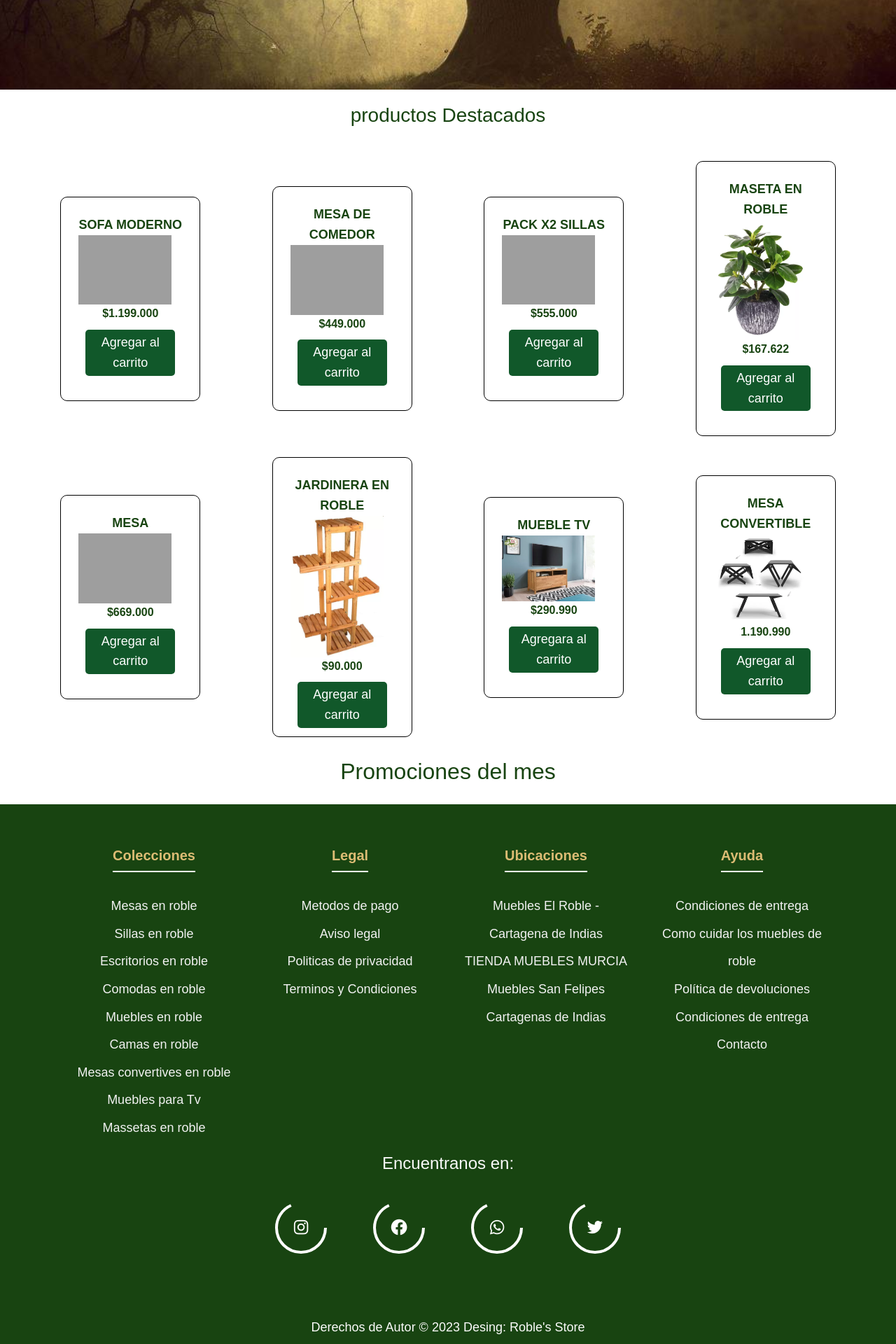
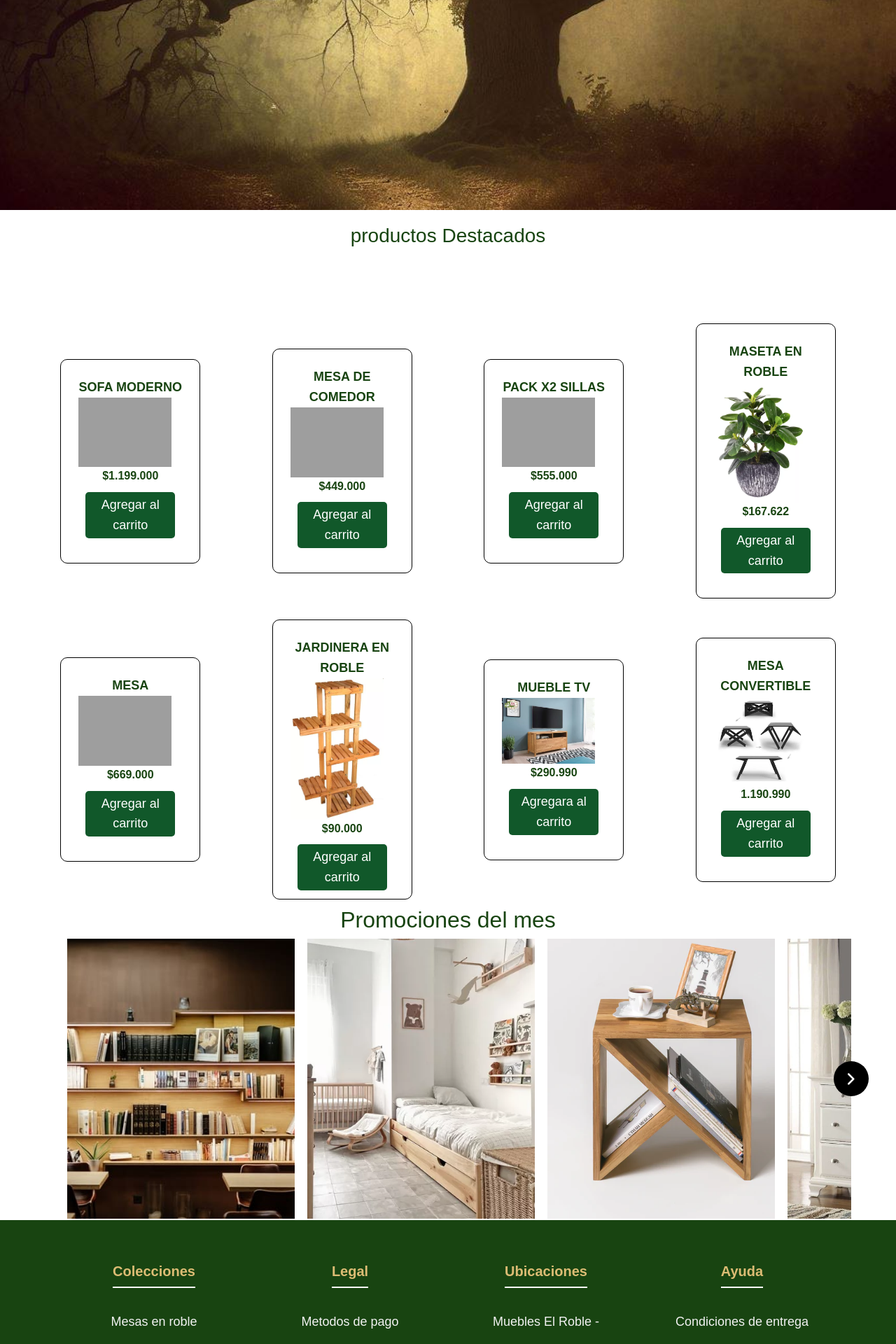
Before and after one commit to 11julio11/roble_store, a PHP site: page / in a window 1280 px wide. Shown: the part 520-2440 px from the top of the page at 70% size. Run offline with PHP 8.4, Linux system fonts and the light colour scheme; grey boxes are pictures that could not be loaded.

Commit message:
cambio del interfaz ,anexo de slider 30/11/2023

```diff
--- a/Arma tu mueble.html
+++ b/Arma tu mueble.html
@@ -13,7 +13,7 @@
 <body>
       <nav class="navbar navbar-light bg-light fixed-top">
         <div class="container-fluid">
-          <a class="navbar-brand" href="#"></a>
+          <a class="navbar-brand" href="/index.html">Arma tu mueble</a>
           <buttom class="navbar-toggler" type="button" data-bs-toggle="offcanvas" data-bs-target="#offcanvasNavbar" aria-controls="offcanvasNavbar">
             <span class="navbar-toggler-icon"></span>
           </buttom>
--- a/Promociones.html
+++ b/Promociones.html
@@ -15,7 +15,7 @@
 
   <nav class="navbar navbar-light bg-light fixed-top">
     <div class="container-fluid">
-      <a class="navbar-brand" href="#"></a>
+      <a class="navbar-brand" href="/index.html">Promociones</a>
       <buttom class="navbar-toggler" type="button" data-bs-toggle="offcanvas" data-bs-target="#offcanvasNavbar" aria-controls="offcanvasNavbar">
         <span class="navbar-toggler-icon"></span>
       </buttom>
@@ -59,7 +59,8 @@
     </div>
   </nav>
     <div>
-      <header><h1>Promociones</h1></header>
+      <header></header>
+      <h1 style="text-align: center;"></h1>
         <section class="contenedor">
           <!-- Contenedor de elementos -->
           <div class="contenedor-items">
--- a/contacto.html
+++ b/contacto.html
@@ -18,7 +18,7 @@
   <body>
       <nav class="navbar navbar-light bg-light fixed-top">
         <div class="container-fluid">
-          <a class="navbar-brand" href="#"></a>
+          <a class="navbar-brand" href="/index.html">Contacto</a>
           <buttom class="navbar-toggler" type="button" data-bs-toggle="offcanvas" data-bs-target="#offcanvasNavbar" aria-controls="offcanvasNavbar">
             <span class="navbar-toggler-icon"></span>
           </buttom>
--- a/css/carrito.css
+++ b/css/carrito.css
@@ -11,7 +11,7 @@
 /* Estilos generales para el cuerpo de la página */
 body {
   font-family: cooper, jumple, sans-serif;
-  background-color: #dcbc74;
+  background-color: #ffffff;
   color: #333;
 }
 
@@ -22,7 +22,8 @@ header {
   background-size: cover;
   background-position: center center;
   text-align: center;
-  padding: 300px;
+  padding: 30px;
+  height: 500px;
   background-color: #2233b4;
   color: #f4efef;
 }
--- a/css/index.css
+++ b/css/index.css
@@ -1,4 +1,5 @@
 @import url('https://fonts.googleapis.com/css2?family=Open+Sans:wght@300;400;500;600&family=Titillium+Web:wght@200;300;400;600;700&display=swap');
+
 
 /* Resetear los márgenes y el padding para todos los elementos */
 * {
@@ -13,6 +14,9 @@ body {
   font-family: Cooper, jumple, sans-serif;
   background-color:  #ffffff ;
   color: #184411;
+  align-items: center;
+  justify-content: center;
+  min-height: 100vh;
   line-height: 1.6;
   margin: 0;
 }
@@ -25,17 +29,14 @@ header{
   background-position: center center;
   background-size: cover;
   background-color: #22b424;
-  height: 100px;
+  height: 770px;
   color: #26600f;
-  padding: 299px;
+  padding: 30px;
   margin-top: 50px;
   text-align: center;
 }
 
 
-h2{
-  padding: 20px;
-}
 
 a{
   text-decoration: none;
@@ -60,7 +61,7 @@ h3{
 
 /* SECCION CONTENEDOR DE ITEMS */
 .contenedor .contenedor-items{
-  margin-top: 30px;
+  margin-top: 90px;
   display: grid;
   grid-template-columns: repeat(auto-fit, minmax(220px, 1fr));
   grid-gap:30px;
@@ -263,7 +264,7 @@ h3{
       justify-content: center;
   }
 
-  .product {
+  .item {
       width: 100%;
       text-align: center;
       margin-bottom: 20px;
@@ -283,7 +284,7 @@ h3{
       justify-content: center;
   }
 
-  .product {
+  .item {
       width: auto;
   }
 }
@@ -301,7 +302,7 @@ h3{
       justify-content: center;
   }
 
-  .product {
+  .item {
       width: auto;
   }
 }
@@ -374,14 +375,22 @@ svg circle {
 }
 
 
-
 footer {
   background-color: #184411;
   color: #fbfbfa;
   text-align: center;
   padding: 60px;
-  margin:auto;
-}
+  position: relative; /* Posicionamiento relativo */
+  bottom: 0; /* Colocar el footer en la parte inferior */
+  width: 100%; /* Ancho del 100% */
+ }
+
+ /* Estilo para dispositivos móviles */
+ @media screen and (max-width: 767px) {
+  footer {
+     padding: 40px; /* Ajustar el relleno para dispositivos más pequeños */
+  }
+ }
 
 .footer-row{
   display: flex;
@@ -447,7 +456,121 @@ footer {
 }
 
 /*estilos para productos del mes*/
-
+.caja {
+  width: 90%; /* Ancho de la caja */
+  height: 200px; /* Altura de la caja */
+  justify-content: center;
+  align-items: center;
+  margin: 0 auto; /* Margen automático en la izquierda y derecha */
+}
+.slider-wrapper {
+  position: relative;
+}
+.slider-wrapper .slide-button {
+  position: absolute;
+  top: 50%;
+  outline: none;
+  border: none;
+  height: 50px;
+  width: 50px;
+  z-index: 5;
+  color: #fff;
+  display: flex;
+  cursor: pointer;
+  font-size: 2.2rem;
+  background: #000;
+  align-items: center;
+  justify-content: center;
+  border-radius: 50%;
+  transform: translateY(-50%);
+}
+.slider-wrapper .slide-button:hover {
+  background: #404040;
+}
+.slider-wrapper .slide-button#prev-slide {
+  left: -25px;
+  display: none;
+}
+.slider-wrapper .slide-button#next-slide {
+  right: -25px;
+}
+.slider-wrapper .image-list {
+  display: grid;
+  grid-template-columns: repeat(10, 1fr);
+  gap: 18px;
+  font-size: 0;
+  list-style: none;
+  margin-bottom: 30px;
+  overflow-x: auto;
+  scrollbar-width: none;
+}
+.slider-wrapper .image-list::-webkit-scrollbar {
+  display: none;
+}
+.slider-wrapper .image-list .image-item {
+  width: 325px;
+  height: 400px;
+  object-fit: cover;
+}
+.container .slider-scrollbar {
+  height: 24px;
+  width: 100%;
+  display: flex;
+  align-items: center;
+}
+.slider-scrollbar .scrollbar-track {
+  background: #ccc;
+  width: 100%;
+  height: 2px;
+  display: flex;
+  align-items: center;
+  border-radius: 4px;
+  position: relative;
+}
+.slider-scrollbar:hover .scrollbar-track {
+  height: 4px;
+}
+.slider-scrollbar .scrollbar-thumb {
+  position: absolute;
+  background: #000;
+  top: 0;
+  bottom: 0;
+  width: 50%;
+  height: 100%;
+  cursor: grab;
+  border-radius: inherit;
+}
+.slider-scrollbar .scrollbar-thumb:active {
+  cursor: grabbing;
+  height: 8px;
+  top: -2px;
+}
+.slider-scrollbar .scrollbar-thumb::after {
+  content: "";
+  position: absolute;
+  left: 0;
+  right: 0;
+  top: -10px;
+  bottom: -10px;
+}
+/* Styles for mobile and tablets */
+@media only screen and (max-width: 1023px) {
+  .slider-wrapper .slide-button {
+    display: none !important;
+  }
+  .slider-wrapper .image-list {
+    gap: 10px;
+    margin-bottom: 15px;
+    scroll-snap-type: x mandatory;
+  }
+  .slider-wrapper .image-list .image-item {
+    width: 280px;
+    height: 380px;
+  }
+  .slider-scrollbar .scrollbar-thumb {
+    width: 20%;
+  }
+}
 
 /*.nav-prom{
   display: flex;
--- a/css/promociones.css
+++ b/css/promociones.css
@@ -24,13 +24,15 @@ header {
   background-repeat: no-repeat;
   background-size: cover;
   text-align: center;
-  padding: 250px;
+  padding: 30px;
   margin-top: 20px;
+  height: 600px;
 }
 
 h1 {
   font-size: 16px;
-  color: #000000;
+  color: #184411;
+  font-family: cooper,jumple,sans-serif;
 }
 .contenedor {
   font-family: cooper,jumple, sans-serif;
--- a/css/tipos de muebles.css
+++ b/css/tipos de muebles.css
@@ -16,13 +16,14 @@ body {
   padding: 1;
 }
 
-h1 {
+header{
   font-family: cooper,jumple,sans-serif;
   background-image: url(../img/tipos\ de\ muebles01.jpeg);
   background-position: center center;
   background-repeat: no-repeat;
   background-size: cover;
-  padding: 290px;
+  padding: 29px;
+  height: 500px;
   background-color: #2233b4;
   text-align: center;
   margin-top: 20px;
--- a/index.html
+++ b/index.html
@@ -4,8 +4,8 @@
     <meta charset="UTF-8" />
     <meta name="viewport" content="width=device-width, initial-scale=1.0" />
     <title>Roble's store</title>
-    <!-- Google Fonts Link For Icons -->
-    <link rel="stylesheet" href="https://fonts.googleapis.com/css2?family=Material+Symbols+Rounded:opsz,wght,FILL,GRAD@48,400,0,0" />
+      <!-- Google Fonts Link For Icons -->
+      <link rel="stylesheet" href="https://fonts.googleapis.com/css2?family=Material+Symbols+Rounded:opsz,wght,FILL,GRAD@48,400,0,0" />
     <link href='https://unpkg.com/boxicons@2.1.1/css/boxicons.min.css' rel='stylesheet'>
     <link rel="stylesheet" href="https://cdnjs.cloudflare.com/ajax/libs/font-awesome/6.2.1/css/all.min.css" integrity="sha512-MV7K8+y+gLIBoVD59lQIYicR65iaqukzvf/nwasF0nqhPay5w/9lJmVM2hMDcnK1OnMGCdVK+iQrJ7lzPJQd1w==" crossorigin="anonymous" referrerpolicy="no-referrer" />
     <link href="https://cdn.jsdelivr.net/npm/bootstrap@5.1.3/dist/css/bootstrap.min.css" rel="stylesheet" integrity="sha384-1BmE4kWBq78iYhFldvKuhfTAU6auU8tT94WrHftjDbrCEXSU1oBoqyl2QvZ6jIW3" crossorigin="anonymous">
@@ -14,10 +14,9 @@
   </head>
   <body>
     <header>
-      <h1>Roble's Store</h1>
       <nav class="navbar navbar-light bg-light fixed-top">
         <div class="container-fluid">
-          <a class="navbar-brand" href="#"></a>
+          <a class="navbar-brand" href="index.html"><img src="img/logotipo.j.jpg" alt="" width="210px" height="150px"></a>
           <button class="navbar-toggler" type="button" data-bs-toggle="offcanvas" data-bs-target="#offcanvasNavbar" aria-controls="offcanvasNavbar">
             <span class="navbar-toggler-icon"></span>
           </button>
@@ -174,8 +173,35 @@
 
 </section>
 <h2 style="text-align: center">Promociones del mes</h2>
-
-
+<div class="caja">
+  <div class="slider-wrapper">
+    <button id="prev-slide" class="slide-button material-symbols-rounded">
+      chevron_left
+    </button>
+    <ul class="image-list">
+      <img class="image-item" src="img/Biblioteca.jpg" alt="img-1" />
+      <img class="image-item" src="img/cama nido.png" alt="img-2" />
+      <img class="image-item" src="img/mesa auxiliar.png" alt="img-3" />
+      <img class="image-item" src="img/Comoda.jpg" alt="img-4" />
+      <img class="image-item" src="img/mesa convertible.png" alt="img-5" />
+      <img class="image-item" src="img/sillon.png" alt="img-6" />
+      <img class="image-item" src="img/mesa de 4 puestos.png" alt="img-7" />
+      <img class="image-item" src="img/base de cama doble.png" alt="img-8" />
+      <img class="image-item" src="img/sofa classic.jpg" alt="img-9" />
+      <img class="image-item" src="img/mueble tv.png" alt="img-10" />
+    </ul>
+    <button id="next-slide" class="slide-button material-symbols-rounded">
+      chevron_right
+    </button>
+  </div>
+  <div class="slider-scrollbar">
+    <div class="scrollbar-track">
+      <div class="scrollbar-thumb"></div>
+    </div>
+  </div>
+</div>
+<br><br><br>
+<br><br><br>
 
 <!--<section class="nav-prom">
   <div class="container">
@@ -217,7 +243,7 @@
 })
     </script>-->
 
-
+<br>
     <footer class="footer">
       <div class="container-pagina">
         <div class="footer-row">
--- a/nosotros.html
+++ b/nosotros.html
@@ -13,7 +13,7 @@
     <main>
       <nav class="navbar navbar-light bg-light fixed-top">
             <div class="container-fluid">
-              <a class="navbar-brand" href="#"></a>
+              <a class="navbar-brand" href="/index.html">Sobre Nosotros</a>
               <buttom class="navbar-toggler" type="button" data-bs-toggle="offcanvas" data-bs-target="#offcanvasNavbar" aria-controls="offcanvasNavbar">
                 <span class="navbar-toggler-icon"></span>
               </buttom>
```
Also changed, not shown: carrito.html (+3 -4 lines), css/lo mas vendido.css (+6 -5 lines), js/scripts.js (+60 -0 lines), lo mas vendido.html (+6 -2 lines), tipos de muebles.html (+5 -2 lines), img/Screenshot_1.jpg (added), img/logotipo.j.jpg (added), img/logotipo2_1.jpeg.jpg (added), 1 other file.
